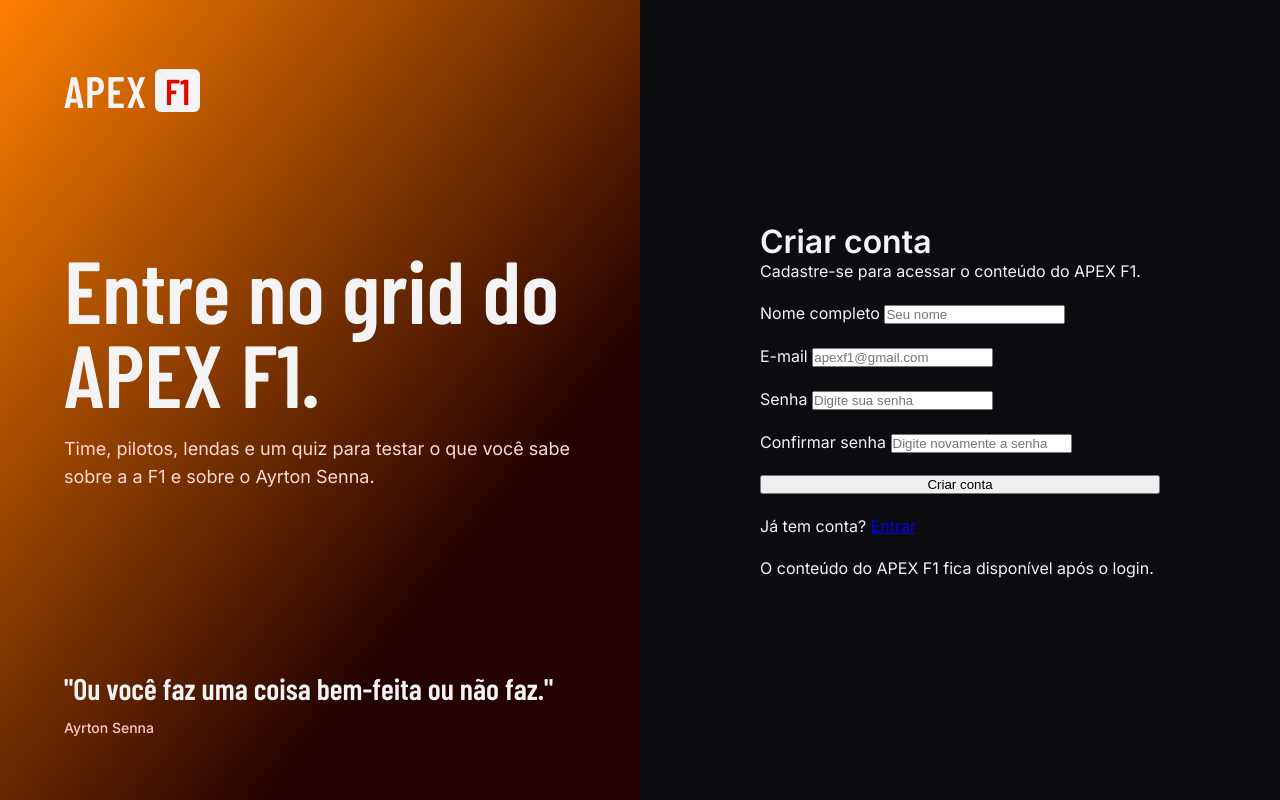
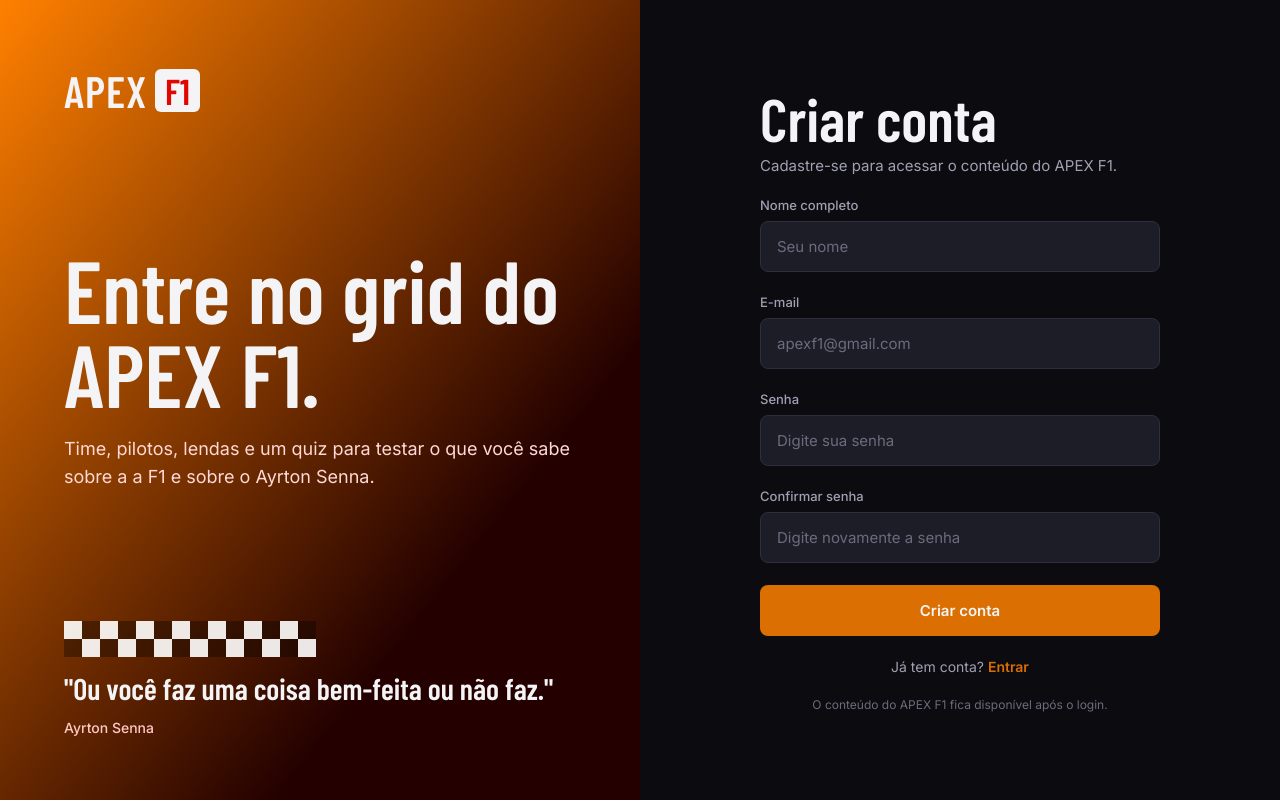
Before and after one commit to APEX-F1/APEX-F1, a plain HTML site: page Site/cadastro.html in a window 1280 px wide. Drawn offline with nearby package versions, Linux system fonts and the light colour scheme; a web font is replaced by a local one.

Commit message:
Versão final do CSS/cadastro

```diff
--- a/Site/cadastro.css
+++ b/Site/cadastro.css
@@ -118,11 +118,95 @@ body {
     height: 36px;
     background-size: 36px 36px;
     background-image: conic-gradient(
-        rgba(0, 0, 0, 0.35)0% 25%,
-        rgba(255, 255, 255, 0.9)25% 50%,
-        rgba(0, 0, 0, 0.35)50% 75%,
-        rgba(255, 255, 255, 0.9)75% 100%,
+        rgba(0, 0, 0, 0.35 ) 0% 25%,
+        rgba(255, 255, 255, 0.9) 25% 50%,
+        rgba(0, 0, 0, 0.35) 50% 75%,
+        rgba(255, 255, 255, 0.9) 75% 100%
     );
 }
 
 /* CABEÇALHO */
+.cabecalho {
+    display: flex;
+    flex-direction: column; /*empilha o título e o parágrafo.*/
+    gap: 8px; /*espaço entre os dois.*/
+}
+
+.cabecalho h1 {
+    font-family: 'Barlow Condensed', sans-serif;
+    font-weight: 800;
+    font-size: 60px;
+    line-height: 60px; /*Altura da linha é igual ao tamanho da fonte.*/
+}
+
+.cabecalho p {
+    font-size: 15px;
+    color: var(--texto-suave);
+}
+/* CAMPO */
+.campo {
+    flex-direction: column;
+    display: flex;
+    gap: 8px;
+}
+
+.campo label{
+    font-size: 13px;
+    font-weight: 500;
+    color: var(--texto-suave);
+}
+
+.campo input{
+    width: 100%; /*para a caixa ocupar a largura do formulário.*/
+    padding: 15px 16px;
+    background-color: var(--campo-fundo);
+    border: 1px solid var(--campo-borda);
+    border-radius: 8px;
+    font-size: 15px;
+    color: var(--texto);
+    font-family: 'Inter', sans-serif; /*Tem que declarar a fonte, porque os inputs não herda do body*/
+    outline: none;
+}
+
+.campo input::placeholder{
+    color: var(--placeholder);
+}
+
+.campo input:focus{
+    border-color: #ff8000;
+}
+
+/* BOTÃO */
+.botao{
+    padding: 16px 28px;
+    background-color: var(--laranja);
+    border-radius: 8px;
+    font-family: 'Inter', sans-serif;
+    font-size: 15px;
+    font-weight: 600;
+    color: var(--texto);
+    cursor: pointer;
+    border: none;
+}
+
+.botao:hover{
+    background-color: #ff8000;
+}
+
+.troca {
+    text-align: center;
+    font-size: 14px;
+    color: var(--texto-suave);
+}
+
+.troca a {
+    font-weight: 600;
+    color: var(--laranja);
+    text-decoration: none;
+}
+
+.aviso {
+    text-align: center;
+    font-size: 12px;
+    color: var(--placeholder);
+}
```
